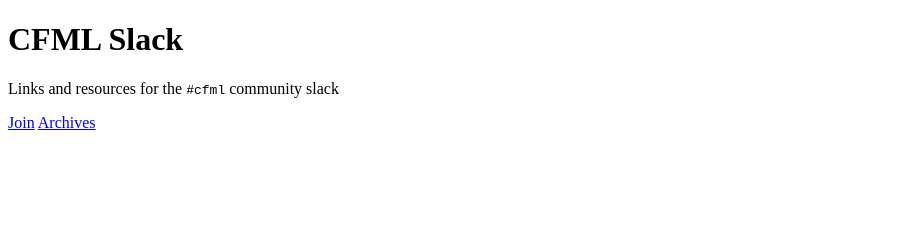
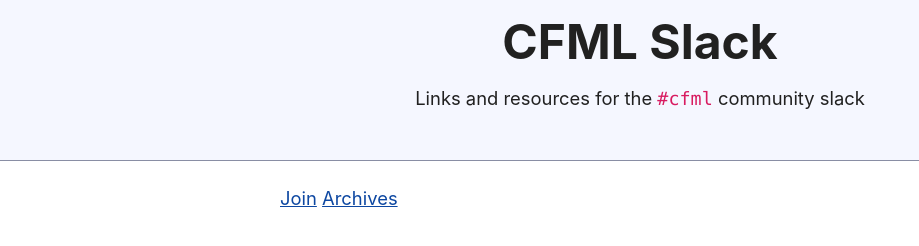
Before and after one commit to cfml-slack/cfml-slack.github.io, a plain HTML site: page index.html in a window 1280 px wide. Shown: the top 246 px of the page, without its empty margins (0-919 px from the left). Drawn offline with nearby package versions, Linux system fonts and the light colour scheme.

Commit message:
Stylesheet change

```diff
--- a/index.html
+++ b/index.html
@@ -4,7 +4,7 @@
     <meta charset="UTF-8">
     <meta name="viewport" content="width=device-width, initial-scale=1.0">
     <title>CFML Slack</title>
-    <script src="https://unpkg.com/browse/simpledotcss@2.1.0/simple.min.css" integrity="sha256-gaaPoHOSFHHJUhJBwKOkl4MrPrc6HMxDCnqMMlcfL80=" crossorigin="anonymous"></script>
+    <link rel="stylesheet" href="https://unpkg.com/simpledotcss@2.1.0/simple.min.css" integrity="sha384-cSDplcfmU74JlTqWatsZKd8QXfzIUl13gzPS2kefJ/VFLKfXQkjlOtFykwUOBMHK" crossorigin="anonymous">
   </head>
   <body>
     <header>
```
